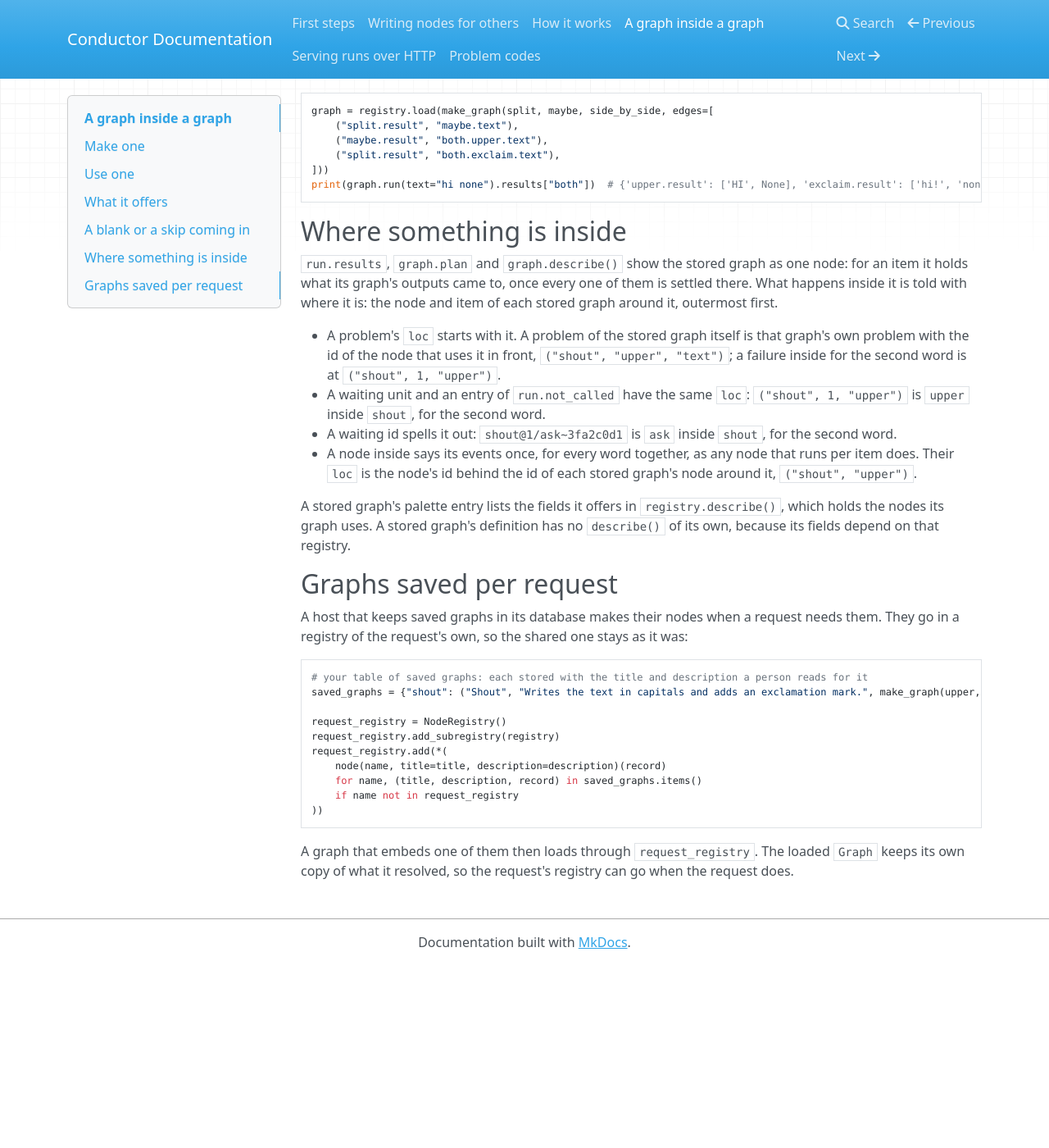
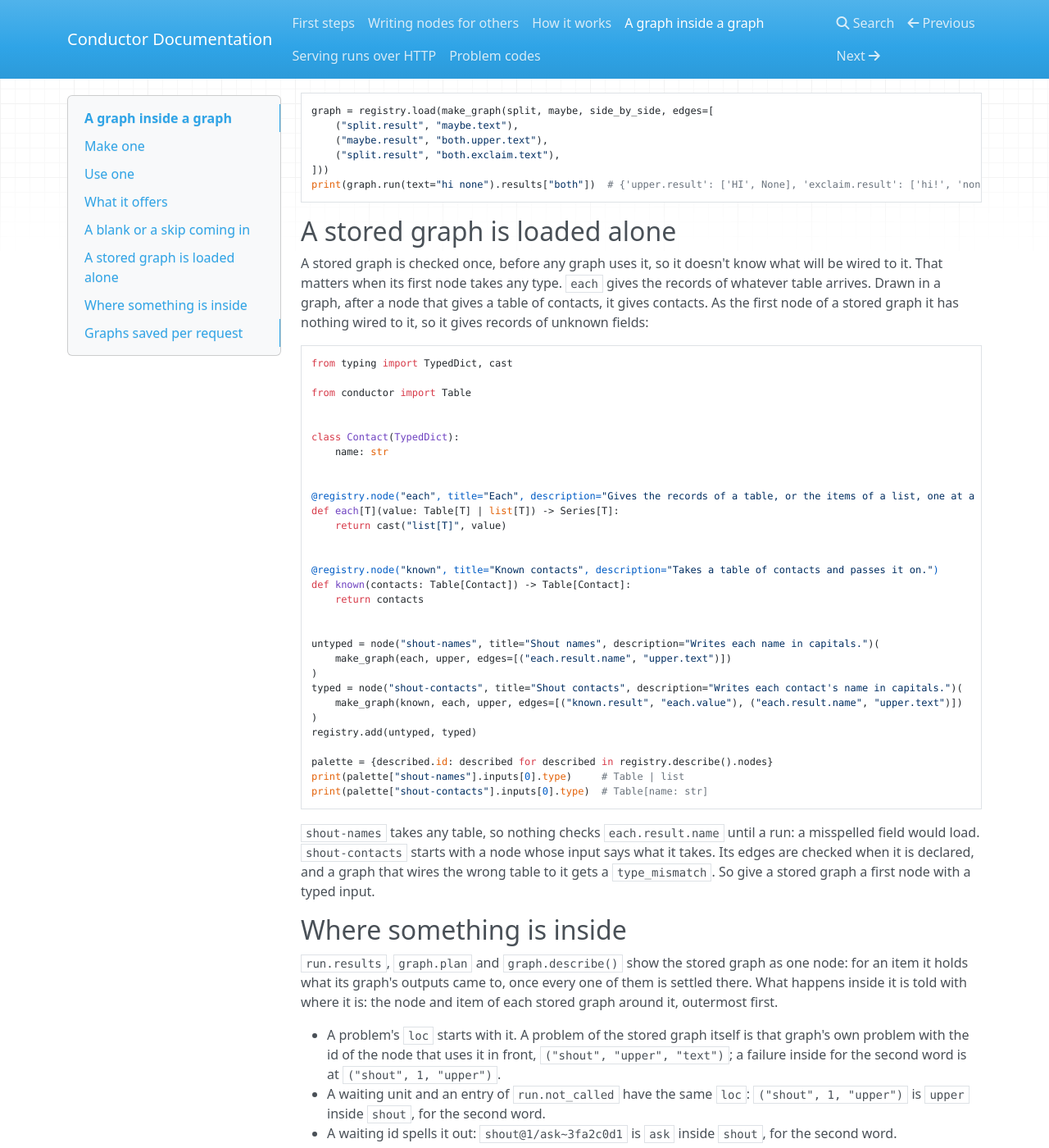
Before and after one commit to syv-ai/conductor, an MkDocs documentation site: the page built from docs/embedded-graphs.md, in a window 1280 px wide and 1400 px high, scrolled down 2333 px. Shown: the whole window at 82% size. Built offline with MkDocs 1.6.1, drawn with Linux system fonts in a browser that asks for light colours; nearby versions of some CDN libraries; before the commit the page ends 3510 px from its top, so only the background shows below that.

Commit message:
docs: a stored graph is loaded alone, so a first node for any type gives records of unknown fields until a typed input says what it takes; a blank at a type variable; the problems page's money types are dataclasses; the changelog counts stack

````diff
--- a/docs/embedded-graphs.md
+++ b/docs/embedded-graphs.md
@@ -121,6 +121,50 @@ graph = registry.load(make_graph(split, maybe, side_by_side, edges=[
 print(graph.run(text="hi none").results["both"])  # {'upper.result': ['HI', None], 'exclaim.result': ['hi!', 'none!']}
 ```
 
+## A stored graph is loaded alone
+
+A stored graph is checked once, before any graph uses it, so it doesn't know what will be wired to it. That matters
+when its first node takes any type. `each` gives the records of whatever table arrives. Drawn in a graph, after a
+node that gives a table of contacts, it gives contacts. As the first node of a stored graph it has nothing wired to
+it, so it gives records of unknown fields:
+
+```python
+from typing import TypedDict, cast
+
+from conductor import Table
+
+
+class Contact(TypedDict):
+    name: str
+
+
+@registry.node("each", title="Each", description="Gives the records of a table, or the items of a list, one at a time.")
+def each[T](value: Table[T] | list[T]) -> Series[T]:
+    return cast("list[T]", value)
+
+
+@registry.node("known", title="Known contacts", description="Takes a table of contacts and passes it on.")
+def known(contacts: Table[Contact]) -> Table[Contact]:
+    return contacts
+
+
+untyped = node("shout-names", title="Shout names", description="Writes each name in capitals.")(
+    make_graph(each, upper, edges=[("each.result.name", "upper.text")])
+)
+typed = node("shout-contacts", title="Shout contacts", description="Writes each contact's name in capitals.")(
+    make_graph(known, each, upper, edges=[("known.result", "each.value"), ("each.result.name", "upper.text")])
+)
+registry.add(untyped, typed)
+
+palette = {described.id: described for described in registry.describe().nodes}
+print(palette["shout-names"].inputs[0].type)     # Table | list
+print(palette["shout-contacts"].inputs[0].type)  # Table[name: str]
+```
+
+`shout-names` takes any table, so nothing checks `each.result.name` until a run: a misspelled field would load.
+`shout-contacts` starts with a node whose input says what it takes. Its edges are checked when it is declared, and a
+graph that wires the wrong table to it gets a `type_mismatch`. So give a stored graph a first node with a typed input.
+
 ## Where something is inside
 
 `run.results`, `graph.plan` and `graph.describe()` show the stored graph as one node: for an item it holds what its
````
Also changed, not shown: CHANGELOG.md (+2 -2 lines), docs/problems.md (+9 -5 lines), docs/writing-nodes.md (+3 -1 lines), 1 other file.
